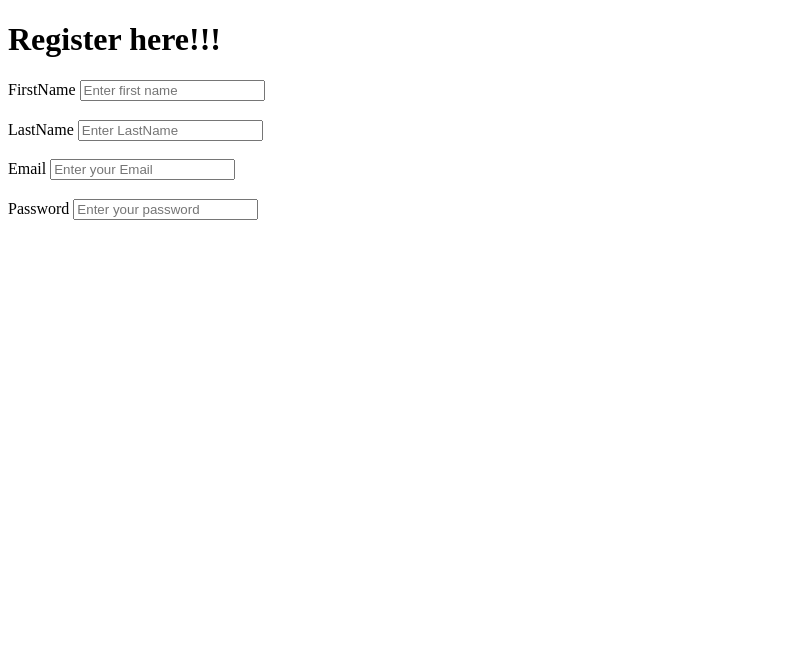
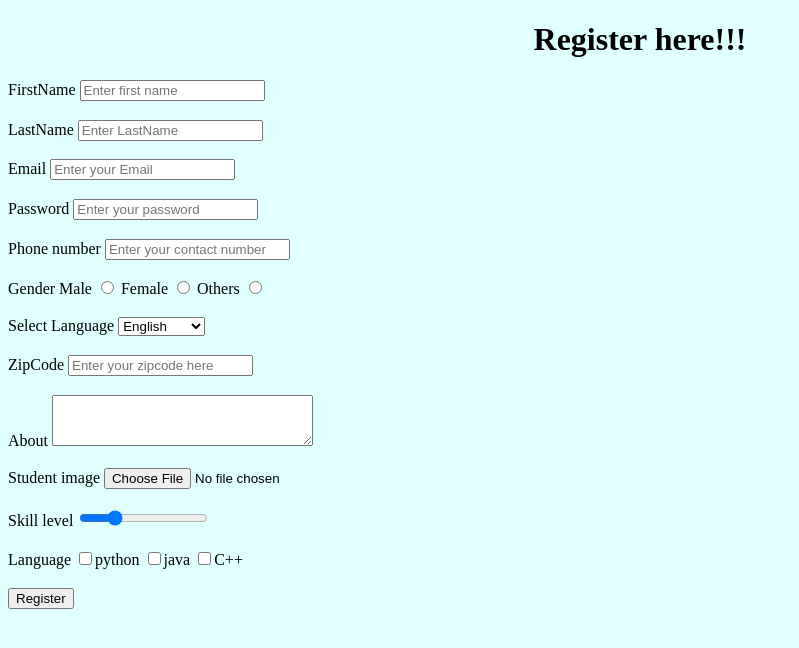
Before and after one commit to Sreekesh1999/html, a plain HTML site: page registration.html in a window 1280 px wide. Shown: the whole page, without its empty margins (0-799 px from the left). Drawn offline with Linux system fonts and the light colour scheme.

Commit message:
Changes in registration

```diff
--- a/registration.html
+++ b/registration.html
@@ -1,35 +1,96 @@
 <!DOCTYPE html>
 <html lang="en">
+
 <head>
     <meta charset="UTF-8">
     <meta http-equiv="X-UA-Compatible" content="IE=edge">
     <meta name="viewport" content="width=, initial-scale=1.0">
     <title>Registration</title>
 </head>
-<body>
-    <h1>Register here!!!</h1>
+
+<body style="background-color: lightcyan;">
+    <center>
+        <h1>Register here!!!</h1>
+    </center>
     <form action="" method="" enctype="">
         <div>
             <label for="id_firstname">FirstName</label>
-        <input type="text" placeholder="Enter first name" id="id_firstname" class="">
-        <h3>  </h3>
+            <input type="text" placeholder="Enter first name" id="id_firstname" class="">
+            <h3> </h3>
         </div>
         <div>
             <label for="id_lastname">LastName</label>
-        <input type="text" placeholder="Enter LastName" id="id_lastname" class="">
-        <h3>  </h3>
+            <input type="text" placeholder="Enter LastName" id="id_lastname" class="">
+            <h3> </h3>
         </div>
         <div>
             <label for="email">Email</label>
             <input type="email" placeholder="Enter your Email" id="email">
-            <h3>   </h3>
+            <h3> </h3>
         </div>
         <div>
-            <label for="">Password</label>
+            <label for="id_password">Password</label>
             <input type="password" placeholder="Enter your password" id="id_password" class="">
+            <h3> </h3>
+        </div>
+        <div>
+            <label for="id_number">Phone number</label>
+            <input type="text" placeholder="Enter your contact number" id="id_number">
+            <h3> </h3>
+        </div>
+        <div>
+            <label for="">Gender</label>
+            <label for="">Male</label>
+            <input type="radio" id="id_male" name="Gender">
+            <label for="">Female</label>
+            <input type="radio" id="id_female" name="Gender">
+            <label for="">Others</label>
+            <input type="radio" id="id_others" name="Gender">
+            <h3> </h3>
+        </div>
+        <div>
+            <label for="">Select Language</label>
+            <select name="" id="">
+                <option value="">English</option>
+                <option value="">Hindi</option>
+                <option value="">Malayalam</option>
+                <option value="">Arabic</option>
+            </select>
+            <h3> </h3>
+        </div>
+        <div>
+            <label for="id_Zipcode">ZipCode</label>
+            <input type="text" placeholder="Enter your zipcode here" id="id_Zipcode">
+            <h3> </h3>
+        </div>
+        <div>
+            <label for="">About</label>
+            <textarea name="" id="" cols="30" rows="3"></textarea>
+            <h3> </h3>
+        </div>
+        <div>
+            <label for="">Student image</label>
+            <input type="file" >
+            <h3></h3>
+        </div>
+        <div>
+            <label for="">Skill level</label>
+            <input type="range" min="1" max="100" value="25">
+            <h3> </h3>
+        </div>
+        <div>
+            <label for="">Language</label>
+            <input type="checkbox" id="id_py">python
+            <input type="checkbox" id="id_java">java
+            <input type="checkbox" id="id_cpp">C++
+            <h3> </h3>
+        </div>
+        <div>
+            <input type="submit" value="Register">
         </div>
 
 
     </form>
 </body>
+
 </html>
```
Also changed, not shown: Images/fab1af5a-dfd9-49c3-8594-973b88bab0cb.jpg (added).
